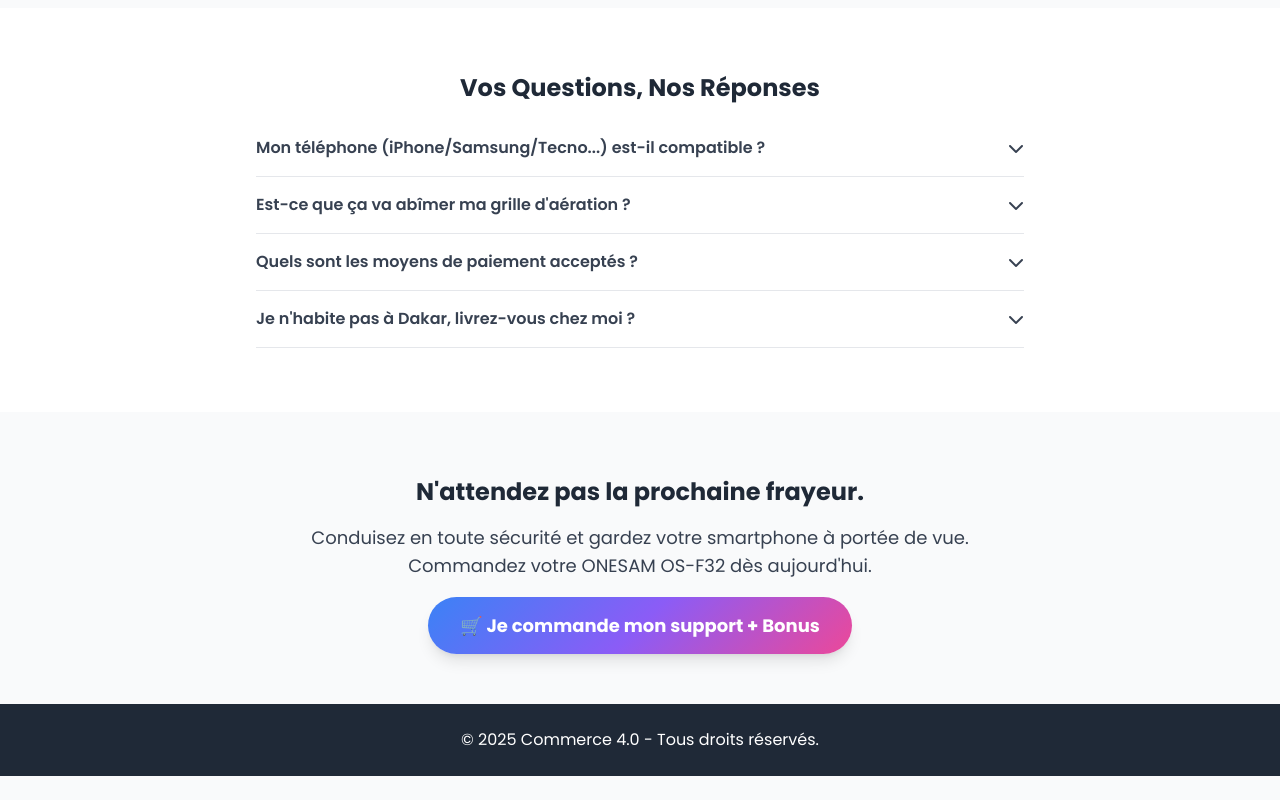
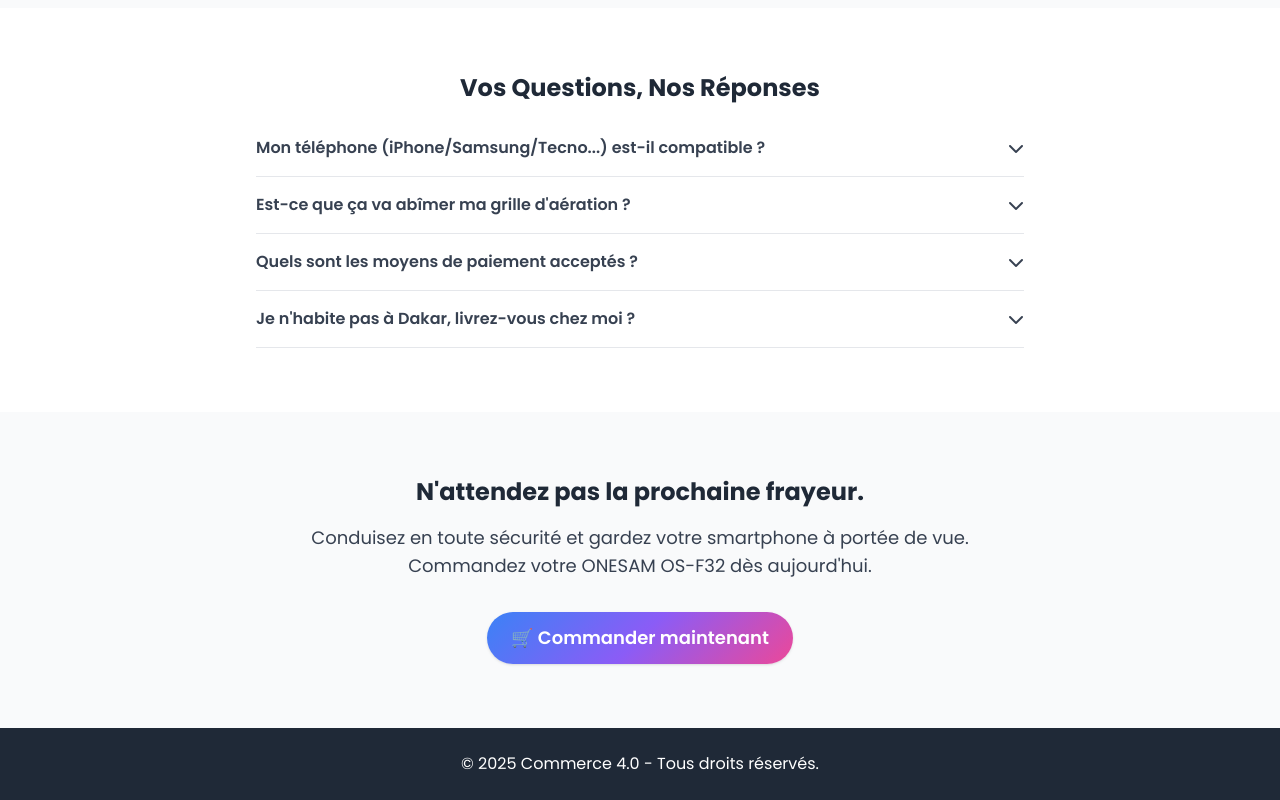
Before and after one commit to Commerce40/site-support-voiture, a plain HTML site: page index.html in a window 1280 px wide. Shown: the part 3512-4312 px from the top of the page. Before the commit the page ends 4288 px from the top, so only its background shows below. Drawn offline with nearby package versions, Linux system fonts and the light colour scheme.

```diff
--- a/index.html
+++ b/index.html
@@ -161,9 +161,11 @@
     <h2 class="text-2xl font-bold mb-4">N'attendez pas la prochaine frayeur.</h2>
     <p class="text-lg text-gray-700 mb-8">Conduisez en toute sécurité et gardez votre smartphone à portée de vue. <br>Commandez votre ONESAM OS-F32 dès aujourd'hui.</p>
     <!-- BONUS : J'ai aussi mis à jour ce dernier bouton pour qu'il mentionne le bonus, pour la cohérence -->
-    <a href="https://wa.me/221764669165?text=Bonjour%2C+je+suis+pr%C3%AAt+%C3%A0+commander+mon+support+ONESAM+OS-F32+%C3%A0+6500+FCFA+%2B+le+guide+PDF+offert." class="gradient-bg text-white px-8 py-4 rounded-full text-lg font-bold shadow-lg hover:opacity-90 transition transform hover:scale-70">
-      🛒 Je commande mon support + Bonus
-    </a>
+    <div class="flex justify-center px-4">
+  <a href="..." class="gradient-bg text-white px-6 py-3 rounded-full text-lg font-semibold shadow hover:opacity-90 transition text-center">
+    🛒 Commander maintenant
+  </a>
+</div>
   </section>
 
   <!-- Footer -->
```
